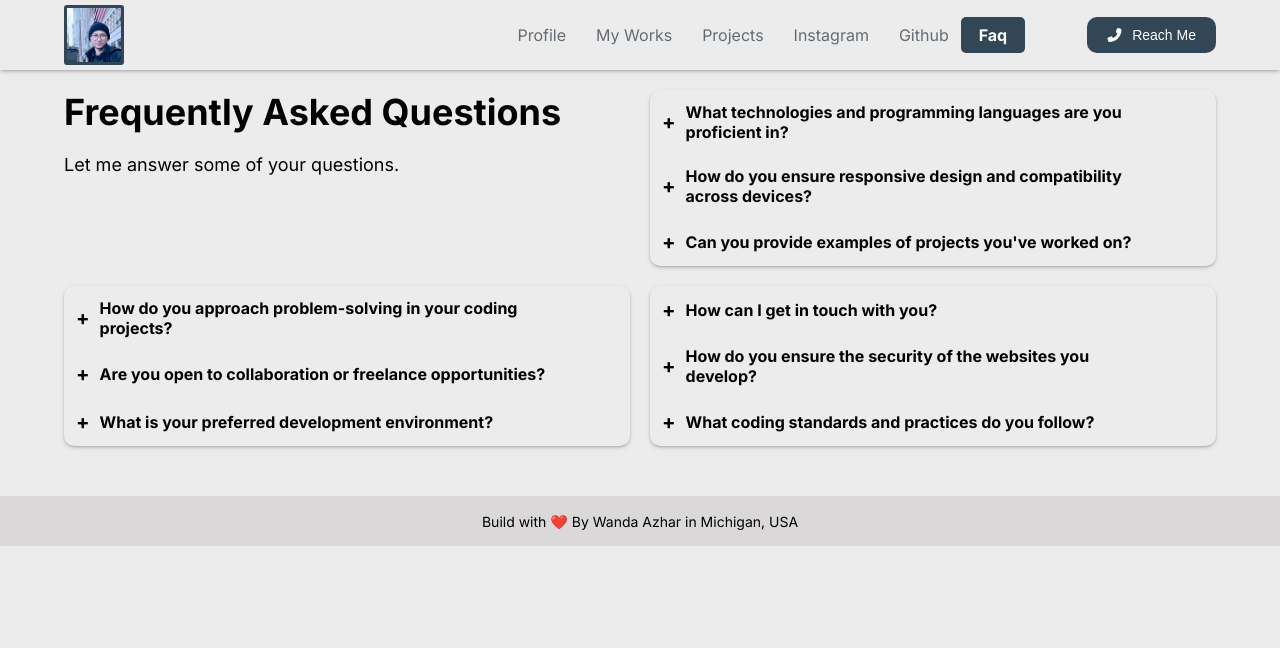
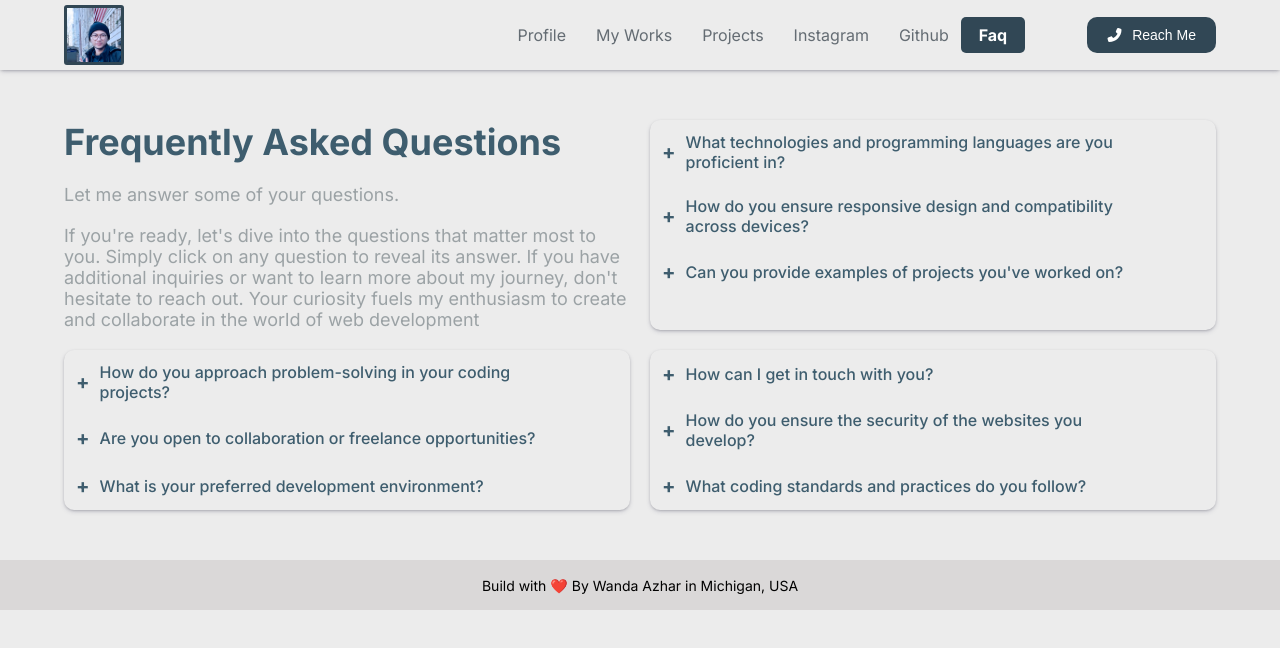
Before and after one commit to wandaazhar007/portfolio, a Next.js app: page /faq in a window 1280 px wide. Shown: the top 648 px of the page. Built offline with nearby package versions, Linux system fonts and the light colour scheme.

Commit message:
refactor code

```diff
--- a/app/components/faqComponent/FaqComponent.tsx
+++ b/app/components/faqComponent/FaqComponent.tsx
@@ -17,6 +17,9 @@ const FaqComponent: React.FC = () => {
             className="header">
             <h1>Frequently Asked Questions</h1>
             <p>Let me answer some of your questions.</p>
+            <p>
+              If you're ready, let's dive into the questions that matter most to you. Simply click on any question to reveal its answer. If you have additional inquiries or want to learn more about my journey, don't hesitate to reach out. Your curiosity fuels my enthusiasm to create and collaborate in the world of web development
+            </p>
           </motion.div>
           <div className="box">
             <ul className="accordion">
--- a/app/components/faqComponent/faqComponent.scss
+++ b/app/components/faqComponent/faqComponent.scss
@@ -3,18 +3,11 @@
 
 
 .faq {
-  margin-top: 2rem;
-  // padding: 5rem 0;
-  // background-color: rgb(255, 228, 116, .3);
-  // height: 81.5vh;
+  margin-top: 5rem;
+  // border: .1rem solid salmon;
 
   .wrapContainer {
     .box-container {
-      // display: flex;
-      // flex-direction: column;
-      // align-items: center;
-      // gap: 2rem;
-
       display: grid;
       grid-template-columns: repeat(2, 1fr);
       gap: 2rem;
@@ -24,11 +17,12 @@
       }
 
       .header {
-
         // border: .1rem solid salmon;
+        color: $colorOldFossil;
 
         h1 {
           font-size: 3.6rem;
+          color: $colorDrab;
           // text-align: center;
         }
 
@@ -62,7 +56,8 @@
               padding: 1rem;
               cursor: pointer;
               font-size: 1.6rem;
-              font-weight: bold;
+              font-weight: 500;
+              color: $colorDrab;
 
               &::before {
                 content: '+';
@@ -92,7 +87,7 @@
           }
 
           .content {
-            color: var(--primary);
+            color: $colorOldFossil;
             padding: 0 1rem;
             line-height: 1.6rem;
             max-height: 0;
@@ -102,7 +97,7 @@
             p {
               font-size: 1.4rem;
               line-height: 2.5rem;
-              color: grey;
+              // color: $colorOldFossil;
             }
           }
         }
--- a/app/components/navbar/Navbar.tsx
+++ b/app/components/navbar/Navbar.tsx
@@ -33,8 +33,8 @@ const Navbar: React.FC = () => {
               <Link href="/" className={`link ${pathname === '/' ? 'on' : ''}`} onClick={handleClickMenu}><FontAwesomeIcon icon={faUser} className="icon" /> Profile</Link>
               <Link href="/my-works" className={`link ${pathname === '/my-works' ? 'on' : ''}`} onClick={handleClickMenu} ><FontAwesomeIcon icon={faPencil} className="icon" /> My Works</Link>
               <Link href="#" className="link" onClick={handleClickMenu}><FontAwesomeIcon icon={faCode} className="icon" /> Projects</Link>
-              <Link href="#" className="link" onClick={handleClickMenu}><FontAwesomeIcon icon={faInstagram} className="icon" /> Instagram</Link>
-              <Link href="#" className="link" onClick={handleClickMenu}><FontAwesomeIcon icon={faGithub} className="icon" /> Github</Link>
+              <Link href="https://instagram.com/wanda_azharr/" target="_blank" className="link" onClick={handleClickMenu}><FontAwesomeIcon icon={faInstagram} className="icon" /> Instagram</Link>
+              <Link href="https://github.com/wandaazhar007/" target="_blank" className="link" onClick={handleClickMenu}><FontAwesomeIcon icon={faGithub} className="icon" /> Github</Link>
               <Link href="/faq" className={`link ${pathname === '/faq' ? 'on' : ''}`} onClick={handleClickMenu}><FontAwesomeIcon icon={faQuestionCircle} className="icon" /> Faq</Link>
             </div>
             <div className="wrap">
```
